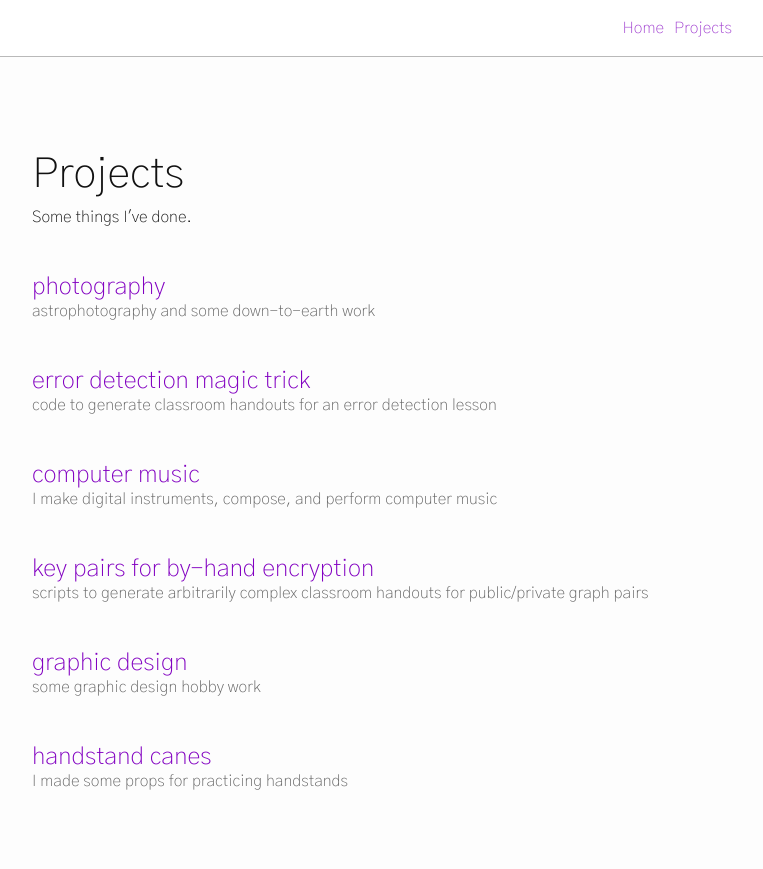
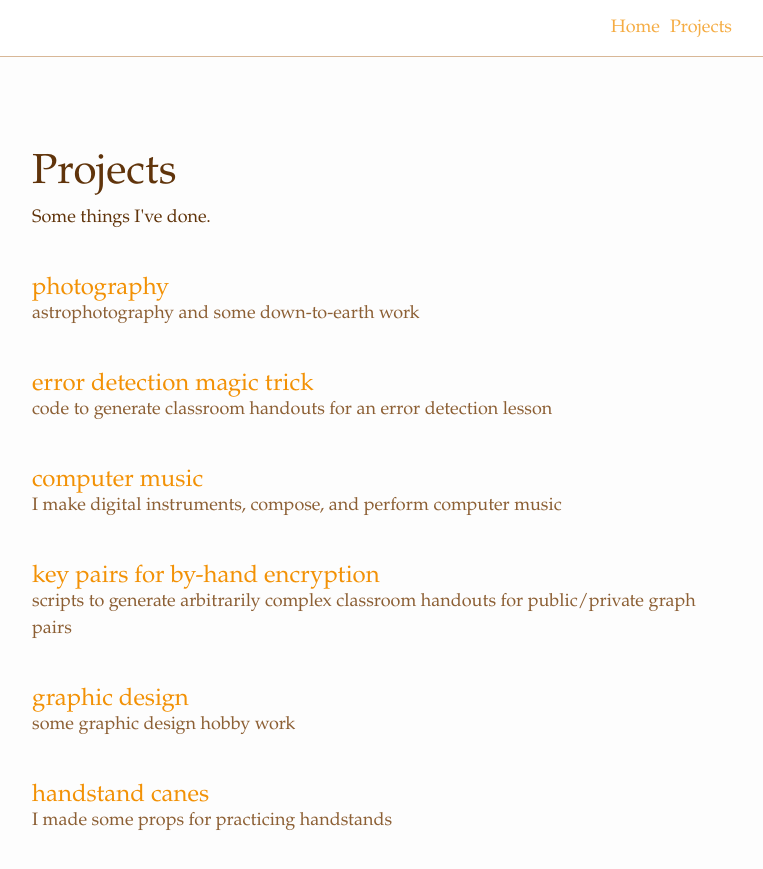
Before and after one commit to meiadvanture/myweb, a Jekyll site: the page built from projects.md, in a window 1280 px wide and 975 px high. Shown: the top 869 px of the window, without its empty margins (258-1021 px from the left). Built offline with Jekyll 4.4.1, drawn with Linux system fonts in a browser that asks for light colours; nearby versions of some CDN libraries.

Commit message:
added 404 style to layout.scss, change project page text color

```diff
--- a/_sass/_base.scss
+++ b/_sass/_base.scss
@@ -27,7 +27,7 @@
 $purple: #8200c1;
 
 /** Set theme color */
-$theme-color: $purple;
+$theme-color: $orange;
 
 /** Basic styling */
 body {
--- a/_sass/_layout.scss
+++ b/_sass/_layout.scss
@@ -65,7 +65,7 @@
       padding: 0;
 
       // Background gradient
-      background: -webkit-linear-gradient(left, lighten($theme-color, 30%), #220055);
+      background: -webkit-linear-gradient(left, lighten($theme-color, 5%), #ed0707);
       -webkit-background-clip: text;
       -webkit-text-fill-color: transparent;
     }
@@ -152,6 +152,7 @@
  */
 .post-header {
   margin-bottom: $vertical-spacing-unit;
+  color: #60340b
 }
 .post-title {
   font-size: 42px;
@@ -305,3 +306,62 @@
   vertical-align: middle;
   font-size: $caption_font_size;
 }
+
+
+
+
+
+.not-found {
+  width: 100%;
+  height: 100vh !important;
+  display: flex;
+  flex-direction: column;
+  justify-content: center;
+  align-items: center;
+  text-align: center;
+  padding: 0 20px;
+  h1 {
+    font-size: 4rem;
+    margin: 10px 0;
+    color: $theme-color;
+  }
+  h2 {
+    color: $theme-color;
+  }
+  h3 {
+    color: $theme-color;
+  }
+  a {
+    font-weight: 700;
+    color: $theme-color;
+    text-decoration: none;
+    // &:visited {
+    //   color: lighten($theme-color, 15%);
+    // }
+    &:hover {
+      color: -webkit-linear-gradient(left, lighten($theme-color, 5%), #ed0707);
+      text-decoration: none;
+    }
+    position: relative;
+    display: inline-block;
+    &:after {
+      position: absolute;
+      top: 100%;
+      left: 0;
+      width: 100%;
+      height: 3px;
+      background: $theme-color;
+      content: '';
+      opacity: 0;
+      transition: height 0.3s, opacity 0.3s, transform 0.3s;
+      transform: translateY(-10px);
+    }
+    &:hover:after,
+    &:focus:after {
+      height: 3px;
+      opacity: 1;
+      transform: translateY(-5px);
+      color: lighten($theme-color, 15%);
+    }
+  }
+}
--- a/css/main.scss
+++ b/css/main.scss
@@ -4,8 +4,8 @@
 @charset "utf-8";
 
 // Our variables
-$base-font-family: 'Gothic A1', sans-serif;
-$base-font-size:   16px;
+$base-font-family: 'Garamond', 'Gothic A1', sans-serif;
+$base-font-size:   18px;
 $small-font-size:  $base-font-size * 0.875;
 $base-line-height: 1.5;
 
@@ -15,7 +15,7 @@
 $background-color: #fdfdfd;
 $brand-color:      #2a7ae2;
 
-$grey-color:       #626262;
+$grey-color:       #8c5f34;
 $grey-color-light: lighten($grey-color, 25%);
 $grey-color-dark:  darken($grey-color, 25%);
 
```
Also changed, not shown: 404.html (+5 -2 lines), _layouts/not_found.html (added, +9 -0 lines), 1 other file.
